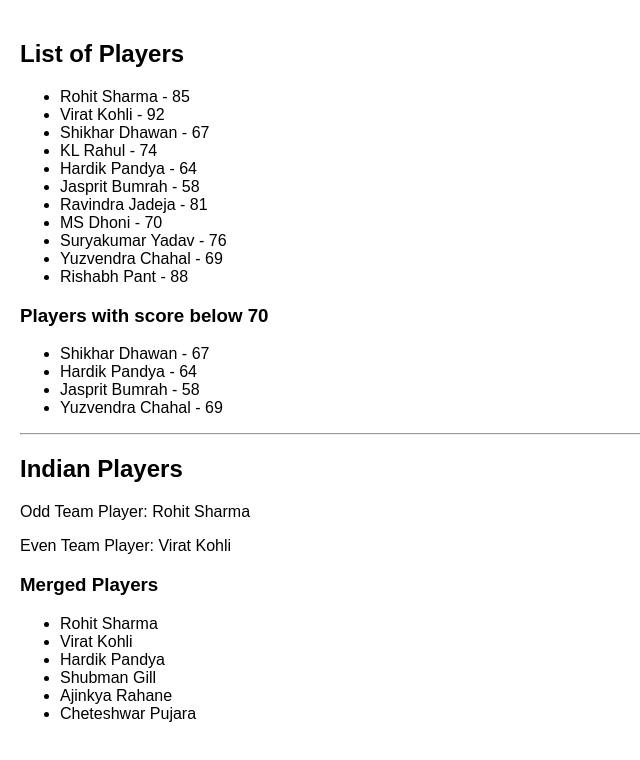
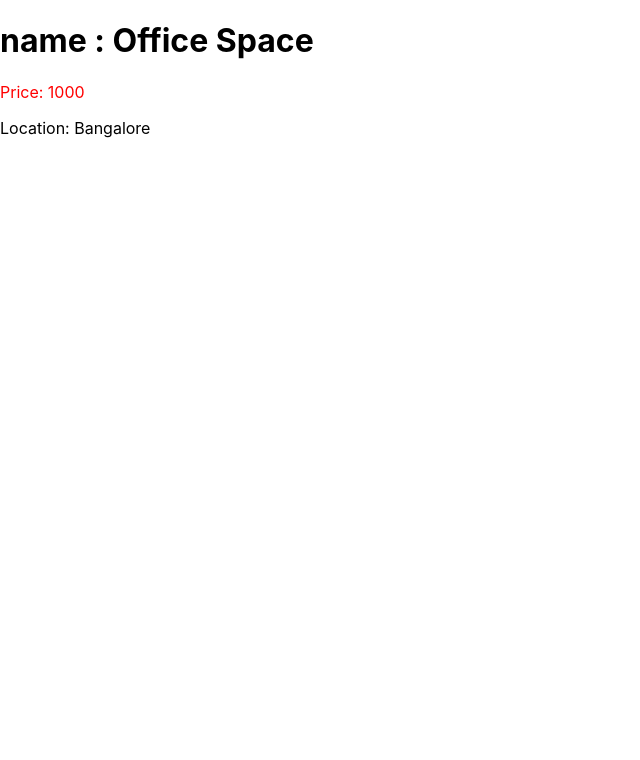
Before and after one commit to Divagarkathiresan/cognizant_DeepSkills_Prep, a React (Create React App) app in the folder myfirstreact/: page / in a window 1280 px wide. Shown: the top 760 px of the page, without its empty margins (0-640 px from the left). Built offline with nearby package versions, Linux system fonts and the light colour scheme.

Commit message:
Exercise : React 10th HandsOn completed

```diff
--- a/myfirstreact/src/App.js
+++ b/myfirstreact/src/App.js
@@ -1,16 +1,18 @@
 import React from 'react';
 import ListofPlayers from './components/ListofPlayers';
 import IndianPlayers from './components/IndianPlayers';
+import OfficeSpace from './components/OfficeSpace';
 
 function App() {
   const flag = true;
 
   return (
-    <div className="App" style={{ padding: '20px', fontFamily: 'Arial' }}>
-      {flag ? <ListofPlayers /> : <IndianPlayers />}
-      <hr />
-      <IndianPlayers />
-    </div>
+    // <div className="App" style={{ padding: '20px', fontFamily: 'Arial' }}>
+    //   {flag ? <ListofPlayers /> : <IndianPlayers />}
+    //   <hr />
+    //   <IndianPlayers />
+    // </div>
+    <OfficeSpace />
   );
 }
 
--- /dev/null
+++ b/myfirstreact/src/components/OfficeSpace.js
@@ -0,0 +1,14 @@
+import React from 'react';
+
+export default function OfficeSpace() {
+  const itemName = { Name: 'Office Space', Price: 1000, Location: 'Bangalore' };
+  const isLowPrice = itemName.Price < 60000;
+
+  return (
+    <div>
+      <h1>name : {itemName.Name}</h1>
+      <p style={{ color: isLowPrice ? 'red' : 'black' }}>Price: {itemName.Price}</p>
+      <p>Location: {itemName.Location}</p>
+    </div>
+  );
+}
```
